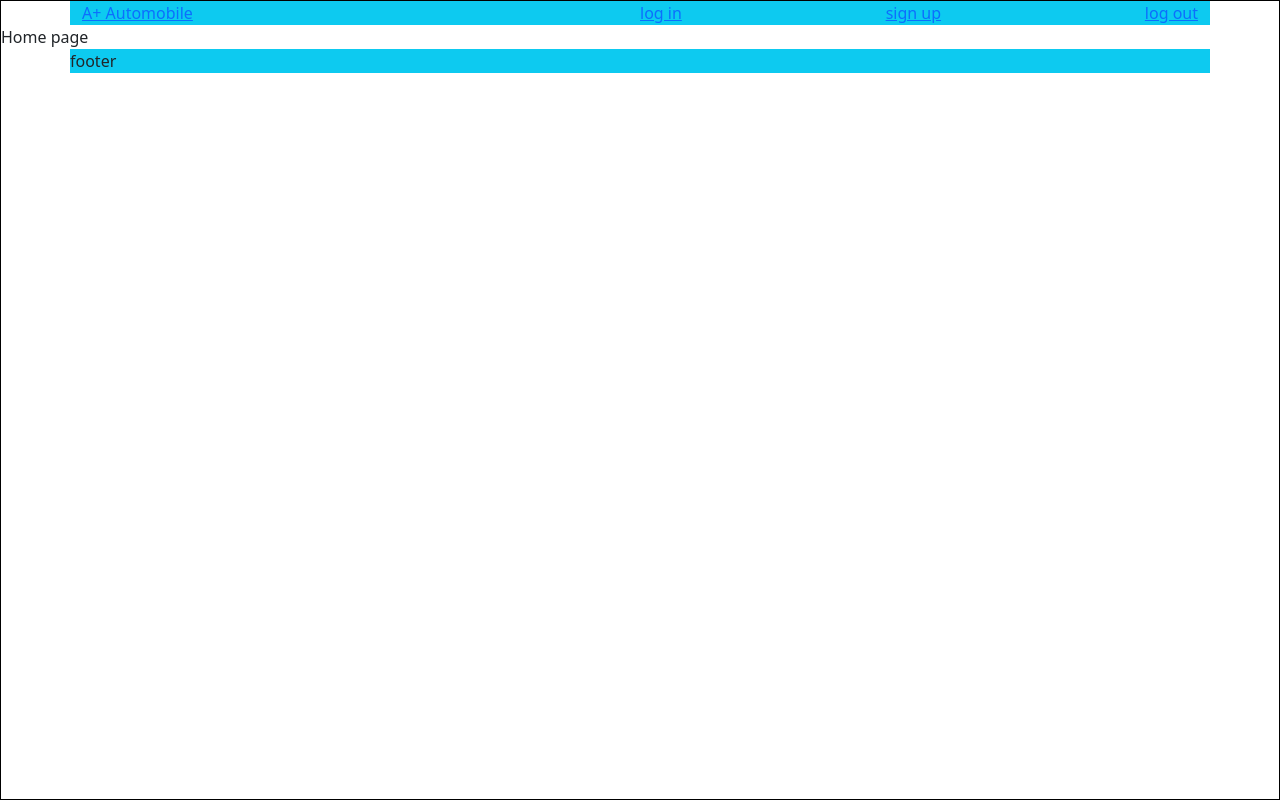
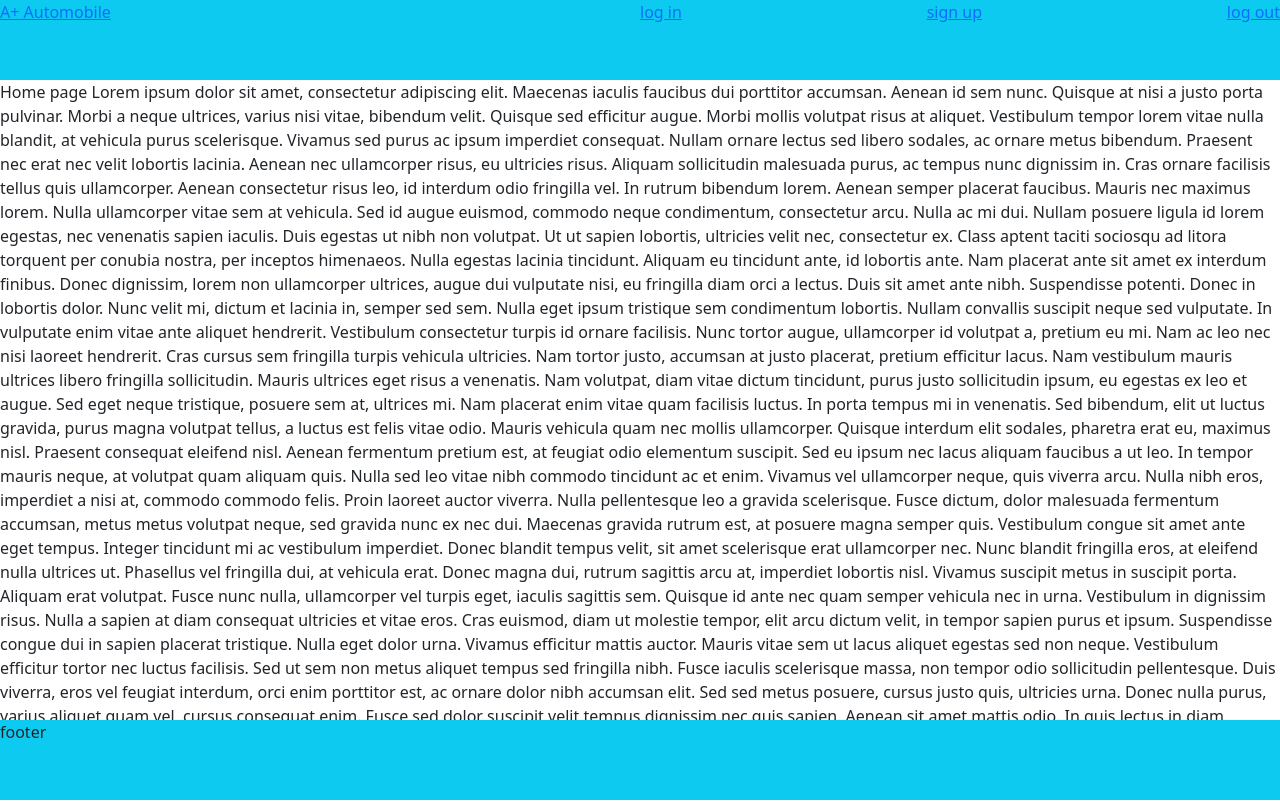
Before and after one commit to wandji20/a-plus-garage, a React (Create React App) app: page / in a window 1280 px wide. Shown: the top 801 px of the page. Built offline with nearby package versions, Linux system fonts and the light colour scheme.

Commit message:
Add Navigations components and update styles to display fixed nav ad footer

```diff
--- a/src/components/container/App.js
+++ b/src/components/container/App.js
@@ -1,23 +1,17 @@
 import {
   BrowserRouter as Router,
-  Switch,
-  Route,
 } from 'react-router-dom';
 import Nav from '../presentation/Nav';
-import Home from './Home';
-import SignUpForm from '../presentation/SignUpForm';
-import LogInForm from '../presentation/LogInForm';
+import Navigations from './Navigations';
 import Footer from './Footer';
 
 function App() {
   return (
     <Router>
       <Nav />
-      <Switch>
-        <Route exact path="/" component={Home} />
-        <Route exact path="/sign_up" component={SignUpForm} />
-        <Route exact path="/log_in" component={LogInForm} />
-      </Switch>
+      <section id="content" className="container remove-padding">
+        <Navigations />
+      </section>
       <Footer />
     </Router>
   );
--- a/src/components/container/Home.js
+++ b/src/components/container/Home.js
@@ -1,8 +1,28 @@
+/* eslint-disable */
 import React from 'react';
 
 const Home = () => (
   <div>
     Home page
+    Lorem ipsum dolor sit amet, consectetur adipiscing elit. Maecenas iaculis faucibus dui porttitor accumsan. Aenean id sem nunc. Quisque at nisi a justo porta pulvinar. Morbi a neque ultrices, varius nisi vitae, bibendum velit. Quisque sed efficitur augue. Morbi mollis volutpat risus at aliquet. Vestibulum tempor lorem vitae nulla blandit, at vehicula purus scelerisque. Vivamus sed purus ac ipsum imperdiet consequat. Nullam ornare lectus sed libero sodales, ac ornare metus bibendum. Praesent nec erat nec velit lobortis lacinia. Aenean nec ullamcorper risus, eu ultricies risus. Aliquam sollicitudin malesuada purus, ac tempus nunc dignissim in. Cras ornare facilisis tellus quis ullamcorper. Aenean consectetur risus leo, id interdum odio fringilla vel. In rutrum bibendum lorem.
+
+Aenean semper placerat faucibus. Mauris nec maximus lorem. Nulla ullamcorper vitae sem at vehicula. Sed id augue euismod, commodo neque condimentum, consectetur arcu. Nulla ac mi dui. Nullam posuere ligula id lorem egestas, nec venenatis sapien iaculis. Duis egestas ut nibh non volutpat. Ut ut sapien lobortis, ultricies velit nec, consectetur ex. Class aptent taciti sociosqu ad litora torquent per conubia nostra, per inceptos himenaeos. Nulla egestas lacinia tincidunt.
+
+Aliquam eu tincidunt ante, id lobortis ante. Nam placerat ante sit amet ex interdum finibus. Donec dignissim, lorem non ullamcorper ultrices, augue dui vulputate nisi, eu fringilla diam orci a lectus. Duis sit amet ante nibh. Suspendisse potenti. Donec in lobortis dolor. Nunc velit mi, dictum et lacinia in, semper sed sem. Nulla eget ipsum tristique sem condimentum lobortis. Nullam convallis suscipit neque sed vulputate. In vulputate enim vitae ante aliquet hendrerit. Vestibulum consectetur turpis id ornare facilisis. Nunc tortor augue, ullamcorper id volutpat a, pretium eu mi. Nam ac leo nec nisi laoreet hendrerit.
+
+Cras cursus sem fringilla turpis vehicula ultricies. Nam tortor justo, accumsan at justo placerat, pretium efficitur lacus. Nam vestibulum mauris ultrices libero fringilla sollicitudin. Mauris ultrices eget risus a venenatis. Nam volutpat, diam vitae dictum tincidunt, purus justo sollicitudin ipsum, eu egestas ex leo et augue. Sed eget neque tristique, posuere sem at, ultrices mi. Nam placerat enim vitae quam facilisis luctus. In porta tempus mi in venenatis. Sed bibendum, elit ut luctus gravida, purus magna volutpat tellus, a luctus est felis vitae odio. Mauris vehicula quam nec mollis ullamcorper. Quisque interdum elit sodales, pharetra erat eu, maximus nisl. Praesent consequat eleifend nisl. Aenean fermentum pretium est, at feugiat odio elementum suscipit. Sed eu ipsum nec lacus aliquam faucibus a ut leo. In tempor mauris neque, at volutpat quam aliquam quis.
+
+Nulla sed leo vitae nibh commodo tincidunt ac et enim. Vivamus vel ullamcorper neque, quis viverra arcu. Nulla nibh eros, imperdiet a nisi at, commodo commodo felis. Proin laoreet auctor viverra. Nulla pellentesque leo a gravida scelerisque. Fusce dictum, dolor malesuada fermentum accumsan, metus metus volutpat neque, sed gravida nunc ex nec dui. Maecenas gravida rutrum est, at posuere magna semper quis. Vestibulum congue sit amet ante eget tempus.
+
+Integer tincidunt mi ac vestibulum imperdiet. Donec blandit tempus velit, sit amet scelerisque erat ullamcorper nec. Nunc blandit fringilla eros, at eleifend nulla ultrices ut. Phasellus vel fringilla dui, at vehicula erat. Donec magna dui, rutrum sagittis arcu at, imperdiet lobortis nisl. Vivamus suscipit metus in suscipit porta. Aliquam erat volutpat. Fusce nunc nulla, ullamcorper vel turpis eget, iaculis sagittis sem. Quisque id ante nec quam semper vehicula nec in urna. Vestibulum in dignissim risus. Nulla a sapien at diam consequat ultricies et vitae eros. Cras euismod, diam ut molestie tempor, elit arcu dictum velit, in tempor sapien purus et ipsum. Suspendisse congue dui in sapien placerat tristique. Nulla eget dolor urna.
+
+Vivamus efficitur mattis auctor. Mauris vitae sem ut lacus aliquet egestas sed non neque. Vestibulum efficitur tortor nec luctus facilisis. Sed ut sem non metus aliquet tempus sed fringilla nibh. Fusce iaculis scelerisque massa, non tempor odio sollicitudin pellentesque. Duis viverra, eros vel feugiat interdum, orci enim porttitor est, ac ornare dolor nibh accumsan elit. Sed sed metus posuere, cursus justo quis, ultricies urna. Donec nulla purus, varius aliquet quam vel, cursus consequat enim.
+
+Fusce sed dolor suscipit velit tempus dignissim nec quis sapien. Aenean sit amet mattis odio. In quis lectus in diam vehicula porta. Suspendisse nec augue eget nunc eleifend congue. Phasellus sed enim ut magna tincidunt sodales vel id arcu. Donec at vehicula ipsum, sit amet cursus orci. Duis porta, nulla quis malesuada euismod, mi leo consequat dui, at dictum massa ante at nisl. Donec lobortis nulla at mi lacinia imperdiet. Pellentesque quis quam ante.
+
+Proin tellus nibh, aliquam lacinia arcu at, vestibulum vehicula enim. Class aptent taciti sociosqu ad litora torquent per conubia nostra, per inceptos himenaeos. Mauris interdum semper urna, eu malesuada diam ullamcorper in. Nulla nec elementum risus, in finibus nulla. Morbi imperdiet purus eget turpis hendrerit accumsan. Vestibulum porttitor ultricies nisi, quis efficitur lorem iaculis ultrices. Pellentesque congue, felis maximus hendrerit facilisis, sem mi malesuada elit, sed commodo mi erat id augue. Sed blandit, nunc nec ultricies aliquam, ante lorem suscipit velit, in viverra ligula augue vitae lectus.
+
+Ut et nisi euismod, condimentum metus ut, pretium elit. Nam convallis hendrerit mi, eu porttitor odio molestie eu. Aliquam non fermentum lectus, quis tristique felis. Donec ac lectus varius quam condimentum sagittis non eget diam. Aenean scelerisque tellus eu odio pretium rutrum. Curabitur justo mi, aliquet ac pharetra placerat, imperdiet eget massa. Pellentesque viverra porttitor quam et fringilla. Nullam consectetur sagittis odio non posuere. Orci varius natoque penatibus et magnis dis parturient montes, nascetur ridiculus mus. Donec a ante eget elit ornare porttitor non quis est. Praesent mattis libero risus, at dapibus mi sagittis vitae. Vestibulum neque est, scelerisque vel nunc quis, rhoncus imperdiet dolor.
   </div>
 );
 
--- /dev/null
+++ b/src/components/container/Navigations.js
@@ -0,0 +1,19 @@
+import {
+  Switch,
+  Route,
+} from 'react-router-dom';
+import Home from './Home';
+import SignUpForm from '../presentation/SignUpForm';
+import LogInForm from '../presentation/LogInForm';
+
+function Navigations() {
+  return (
+    <Switch>
+      <Route exact path="/" component={Home} />
+      <Route exact path="/sign_up" component={SignUpForm} />
+      <Route exact path="/log_in" component={LogInForm} />
+    </Switch>
+  );
+}
+
+export default Navigations;
--- a/src/components/presentation/LogInForm.js
+++ b/src/components/presentation/LogInForm.js
@@ -19,7 +19,7 @@ const LogInForm = (props) => {
     handleLogIn(details);
   };
   return (
-    <section className="container d-flex justify-content-center align-items-center">
+    <div className="container d-flex justify-content-center align-items-center">
       <form
         className=" d-flex flex-column col-sm-8 col-md-6"
         onSubmit={handleFormSubmit}
@@ -43,7 +43,7 @@ const LogInForm = (props) => {
         </div>
         <button type="submit" className="btn btn-primary mb-2 w-25">log in</button>
       </form>
-    </section>
+    </div>
   );
 };
 
--- a/src/components/presentation/Nav.js
+++ b/src/components/presentation/Nav.js
@@ -8,7 +8,7 @@ const Nav = (props) => {
   const { response  } = props;
   // console.log(response);
   return (
-    <header className="container bg-info">
+    <header className="container bg-info remove-padding header">
       <nav className="nav d-flex justify-content-between">
         <div className="">
           <Link to='/'>
--- a/src/components/presentation/SignUpForm.js
+++ b/src/components/presentation/SignUpForm.js
@@ -30,7 +30,7 @@ const SignUpForm = (props) => {
   };
 
   return (
-    <section className="container d-flex justify-content-center align-items-center">
+    <div className="container d-flex justify-content-center align-items-center">
       <form
         className=" d-flex flex-column align-items-center col-sm-8 col-md-6"
         onSubmit={handleFormSubmit}
@@ -69,7 +69,7 @@ const SignUpForm = (props) => {
         </div>
         <button type="submit" className="btn btn-primary mb-2">Sign Up</button>
       </form>
-    </section>
+    </div>
   );
 };
 
--- a/src/index.css
+++ b/src/index.css
@@ -1,16 +1,36 @@
 body {
-  height: 100vh;
-  border: 1px solid black;
   width: 100%;
   margin: 0;
 }
 
 #root {
   max-width: 100%;
-  height: 100%;
+}
+
+.container {
+  max-width: 100%;
 }
 
 .remove-padding {
   padding-right: 0;
   padding-left: 0;
 }
+
+#content {
+  padding-top: 10vh;
+  padding-bottom: 10vh;
+}
+
+.header {
+  position: fixed;
+  top: 0;
+  width: 100%;
+  height: 10%;
+}
+
+.footer {
+  position: fixed;
+  bottom: 0;
+  width: 100%;
+  height: 10%;
+}
```
